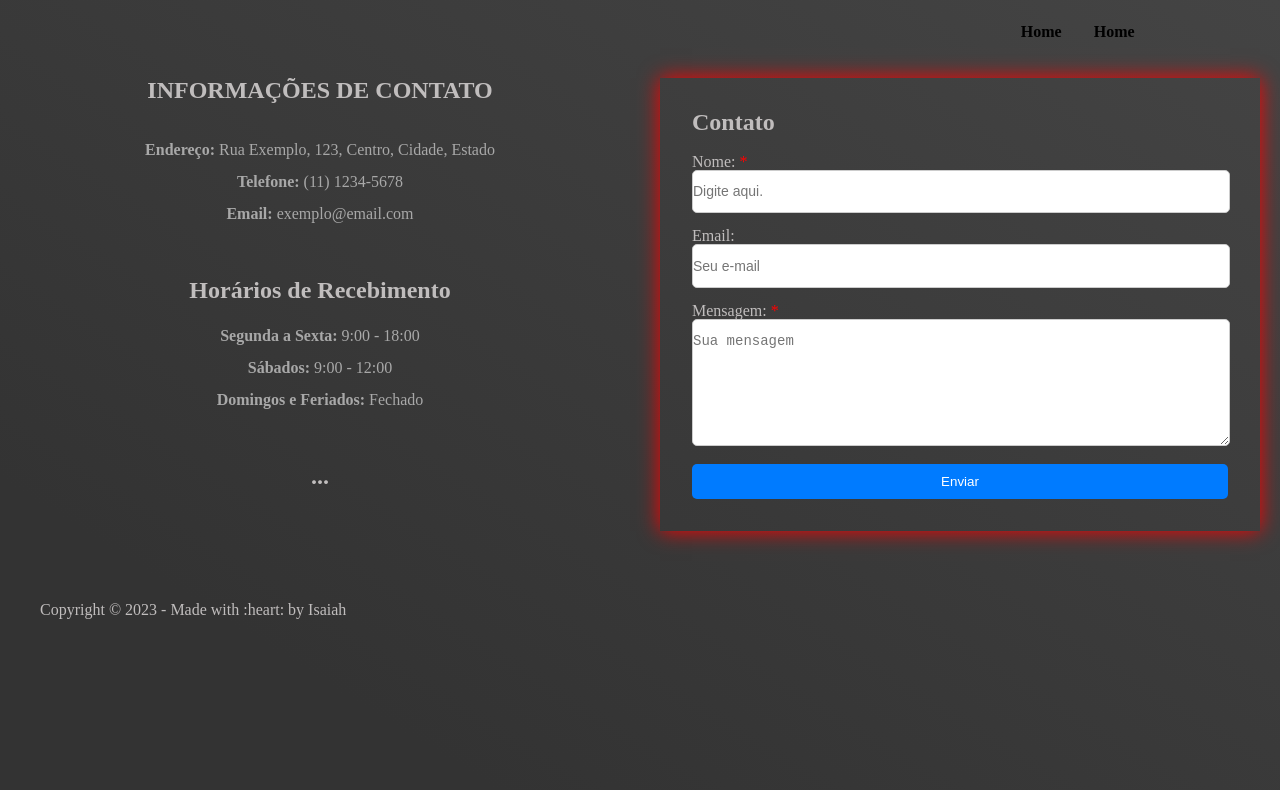
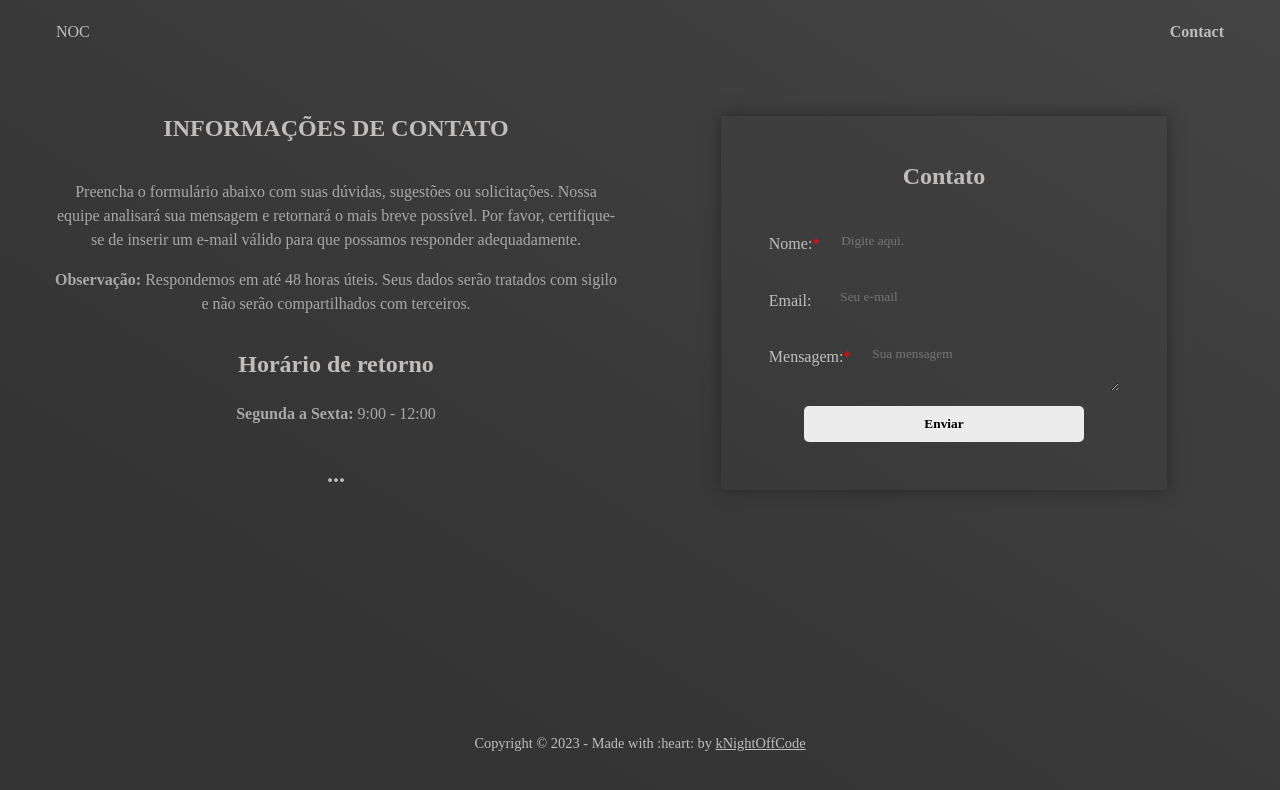
Before and after one commit to knightoffcode/contact-me, a React (Vite) app: page / in a window 1280 px wide. Shown: the top 790 px of the page. Built offline with nearby package versions, Linux system fonts and the light colour scheme; a web font is replaced by a local one.

Commit message:
#008 - Removing unecessary code and adjusting general styles.

```diff
--- a/src/components/ContactInfo/ContactInfo.jsx
+++ b/src/components/ContactInfo/ContactInfo.jsx
@@ -11,33 +11,19 @@ function ContactInfo() {
             <h3 className="contactInfo__title">Informações de Contato</h3>
             <div className="contactInfo__section">
                 <p className="contactInfo__text">
-                    <strong>Endereço:</strong> Rua Exemplo, 123, Centro, Cidade, Estado
+                    Preencha o formulário abaixo com suas dúvidas, sugestões ou solicitações. Nossa equipe analisará sua mensagem e retornará o mais breve possível. Por favor, certifique-se de inserir um e-mail válido para que possamos responder adequadamente.
                 </p>
                 <p className="contactInfo__text">
-                    <strong>Telefone:</strong> (11) 1234-5678
-                </p>
-                <p className="contactInfo__text">
-                    <strong>Email:</strong> exemplo@email.com
+                    <strong>Observação:</strong> Respondemos em até 48 horas úteis. Seus dados serão tratados com sigilo e não serão compartilhados com terceiros.
                 </p>
             </div>
-
-            <h3 className="contactInfo__subtitle">Horários de Recebimento</h3>
+            <h3 className="contactInfo__subtitle">Horário de retorno</h3>
             <div className="contactInfo__section">
                 <p className="contactInfo__text">
-                    <strong>Segunda a Sexta:</strong> 9:00 - 18:00
-                </p>
-                <p className="contactInfo__text">
-                    <strong>Sábados:</strong> 9:00 - 12:00
-                </p>
-                <p className="contactInfo__text">
-                    <strong>Domingos e Feriados:</strong> Fechado
+                    <strong>Segunda a Sexta:</strong> 9:00 - 12:00
                 </p>
             </div>
-
             <h3 className="contactInfo__subtitle">...</h3>
-            <div className="contactInfo__section">
-                <p className="contactInfo__text"></p>
-            </div>
         </div>
     );
 };
--- a/src/components/Footer/Footer.jsx
+++ b/src/components/Footer/Footer.jsx
@@ -10,7 +10,7 @@ function Footer() {
     return (
         <footer className='footer'>
             <div className='footer__wrapper'>
-                <p className='footer__text'>Copyright © 2023 - Made with :heart: by Isaiah</p>
+                <p className='footer__text'>Copyright © 2023 - Made with :heart: by <u>kNightOffCode</u></p>
             </div>
         </footer>
     );
--- a/src/components/Header/Header.jsx
+++ b/src/components/Header/Header.jsx
@@ -1,6 +1,4 @@
 import React from 'react';
-
-import { GrUpdate, GrMenu } from 'react-icons/gr';
 
 /**
  *
@@ -12,7 +10,7 @@ function Header() {
     const menuPages = [
         {
             id: '01',
-            page: 'Home',
+            page: 'Contact',
             url: '/',
             subPages: [
                 {
@@ -22,23 +20,14 @@ function Header() {
                 }
             ]
         },
-        {
-            id: '02',
-            page: 'Home',
-            url: '/',
-            subPages: [
-                {
-                    id: '021',
-                    name: 'Page 01',
-                    url: '/021'
-                }
-            ]
-        }
     ];
 
     return (
         <header className='header'>
             <div className='header__wrapper'>
+                    <div className="header__logo">
+                        NOC
+                    </div>
                     <nav className='header__menu'>
                         <ul className='header__menu__list'>
                             <div className='header__menu__item'>
@@ -61,22 +50,6 @@ function Header() {
                                             {page.page}
                                         </a>
                                     </li>
-                                    {page.subPages
-                                        ? page.subPages.map((subpage, subIndex) => (
-                                            <div className='header__submenu' key={subIndex}>
-                                                <ul className='header__submenu__list'>
-                                                    <li className='header__submenu__item'>
-                                                        <a
-                                                            className='header__submenu__anchor'
-                                                            href={subpage.url}
-                                                        >
-                                                            {subpage.name}
-                                                        </a>
-                                                    </li>
-                                                </ul>
-                                            </div>
-                                        ))
-                                        : null}
                                 </div>
                             ))}
                         </ul>
--- a/src/components/Highlight/index.jsx
+++ /dev/null
@@ -1,2 +0,0 @@
-import Highlight from './Highlight'
-export default Highlight
--- a/src/styles/Components/Contact.scss
+++ b/src/styles/Components/Contact.scss
@@ -1,53 +1,66 @@
 .contact {
     padding: 20px;
     margin: 0 auto;
-    width: 50%;
+    width: 40%;
 
     &__title {
-        font-size: 24px;
-        margin-bottom: 20px;
+        font-size: 1.5rem;
+        margin-bottom: 2rem;
     }
 
     &__form {
         display: flex;
         flex-direction: column;
-        padding: 2rem;
-        box-shadow: 0px 0px 20px red;
+        text-align: center;
+        padding: 3rem;
+        box-shadow: 0px 0px 15px rgb(40, 40, 40);
     }
 
     &__field {
         margin-bottom: 15px;
+        display: flex;
     }
 
     &__label {
         font-size: 16px;
         margin-bottom: 5px;
+        position: relative;
+        padding-top: 1rem;
     }
 
     &__input,
     &__textarea {
         width: 100%;
-        padding: .8rem 0;
-        font-size: 14px;
-        border: 1px solid #ccc;
+        padding: .8rem;
+        border: none;
+        background-color: unset;
+        font-family: inherit;
+        color: inherit;
         border-radius: 5px;
-    }
+        margin-left: 1rem;
 
-    &__textarea {
-        min-height: 100px;
+        &:active,
+        &:hover,
+        &:focus {
+            border: none;
+        }
     }
 
     &__button {
-        background-color: #007BFF;
-        color: white;
+        background-color: #ececec;
+        color: black;
         padding: 10px;
+        width: 80%;
+        margin: auto;
+        font-family: inherit;
         border: none;
+        font-weight: 700;
         border-radius: 5px;
         cursor: pointer;
     }
 
     &__button:hover {
-        background-color: #0056b3;
+        background-color: #666666;
     }
 
     &__error {
@@ -56,11 +69,48 @@
     }
 
     &__success {
-        color: green;
-        font-size: 16px;
+        color: inherit;
+        z-index: 12;
+        position: absolute;
+        right: 1rem;
+        top: 1rem;
+        background: #3d3d3d;
+        box-shadow: 0px 0px 15px rgb(40, 40, 40);
+        border-left: 8px solid green;
+        padding: 2rem;
+        animation: slide-in 0.5s forwards;
+
+        &.fade-out {
+            animation: slide-out 0.5s forwards;
+        }
     }
 
     &__required {
         color: red;
+        position: absolute;
     }
 }
+
+@keyframes slide-in {
+    from {
+        transform: translateX(-100%);
+        opacity: 0;
+    }
+
+    to {
+        transform: translateX(0);
+        opacity: 1;
+    }
+}
+
+@keyframes slide-out {
+    from {
+        transform: translateX(0);
+        opacity: 1;
+    }
+
+    to {
+        transform: translateX(100%);
+        opacity: 0;
+    }
+}
--- a/src/styles/Components/ContactInfo.scss
+++ b/src/styles/Components/ContactInfo.scss
@@ -20,13 +20,10 @@
         margin-bottom: 10px;
     }
 
-    &__section {
-        margin-bottom: 20px;
-    }
-
     &__text {
         font-size: 16px;
         margin: 1rem 0;
+        line-height: 1.5rem;
         color: #a8a8a8;
     }
 
--- a/src/styles/Sheets/Footer.scss
+++ b/src/styles/Sheets/Footer.scss
@@ -1,6 +1,5 @@
 .footer {
-    padding: 32px 0 0;
-
+    height: 5%;
     &__wrapper {
         max-width: 1200px;
         margin: auto;
@@ -8,6 +7,8 @@
     }
 
     &__text {
+        text-align: center;
+        font-size: .9rem;
         @media (max-width: 768px) {
             width: 100%;
             text-align: center;
--- a/src/styles/Sheets/Header.scss
+++ b/src/styles/Sheets/Header.scss
@@ -2,6 +2,7 @@
     width: 100%;
     z-index: 3;
     padding: 0 0 0.1rem;
+    height: 10%;
 
     &__wrapper {
         max-width: 1200px;
@@ -10,7 +11,7 @@
         display: flex;
         justify-content: space-between;
         align-items: center;
-        padding: 1rem 0 0.5rem;
+        padding: 1rem 1rem 0.5rem;
     }
 
     &__menumobile {
@@ -43,26 +44,15 @@
 
     &__link {
         text-decoration: none;
-        color: $font-black;
+        color: inherit;
         font-size: $default-font-size;
         font-weight: 600;
-
-        // &__icon {
-        //   margin: 0 0.5rem -3px 0;
-
-        //   &--user {
-        //     font-size: 1.3rem;
-        //     margin: 0 0 -3px 0;
-        //   }
-        // }
 
         &--top {
             padding: 0;
             color: #5f5e5e;
             font-size: 0.8rem;
         }
-
-        // &--all {}
 
         &--phone {
             font-size: 1.2rem;
@@ -93,8 +83,6 @@
     }
 
     &__menu {
-        max-width: 1200px;
-        margin: 0 auto;
         display: flex;
         justify-content: space-between;
         flex-grow: 0.8;
--- a/src/styles/Sheets/Home.scss
+++ b/src/styles/Sheets/Home.scss
@@ -1,5 +1,7 @@
 .home {
+    height: 80%;
     &__main {
         display: flex;
+        padding: 1rem 2rem;
     }
 }
```
Also changed, not shown: src/components/Highlight/Highlight.jsx (deleted, +0 -77 lines).
